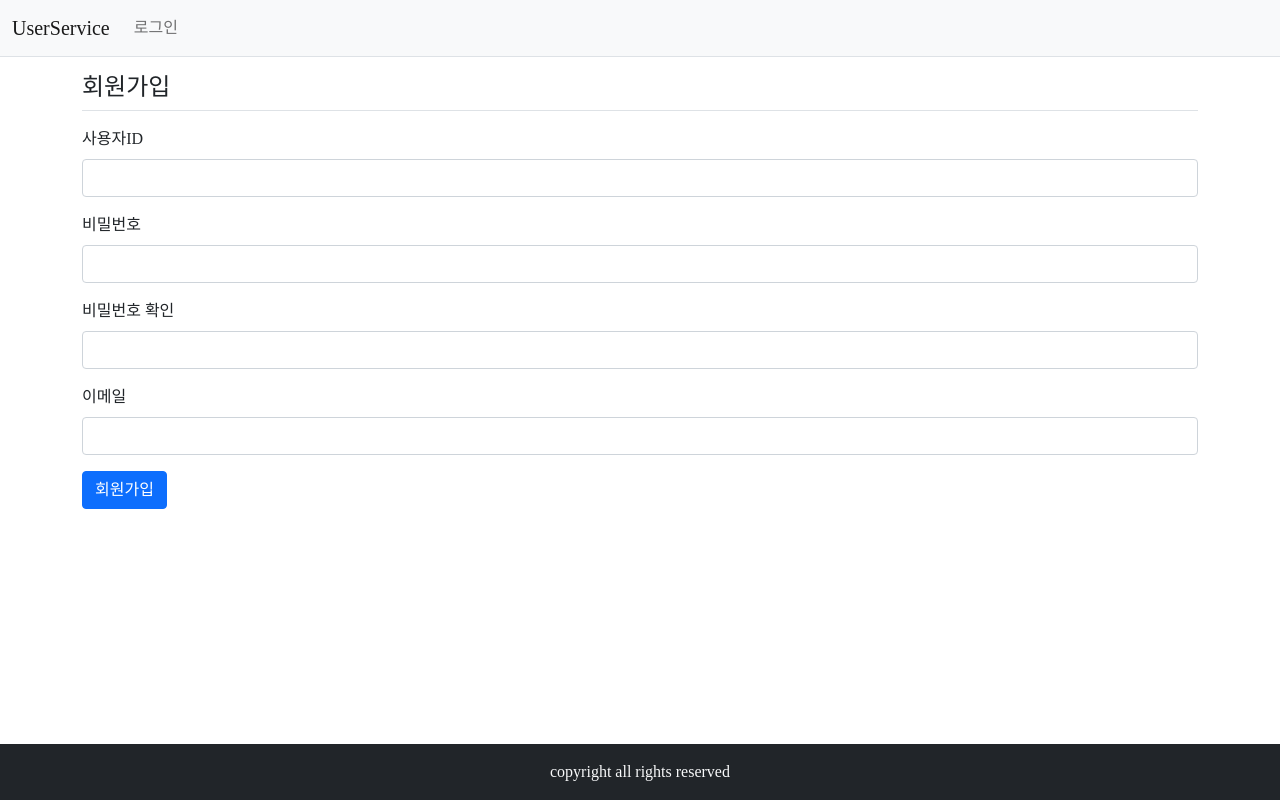
After one commit to isjmovo/oasisVeganingWeb, a Spring Boot app: page /user/signup in a window 1280 px wide. The commit adds this page. Run offline with Spring Boot 4, Linux system fonts and the light colour scheme; some of the project's set-up classes (security, data sources, template engines, error pages and the like) are left out, and stand-ins take their place; some libraries are stand-ins or nearby versions; some web fonts are replaced.

Commit message:
회원가입 폼, 처리

```diff
--- a/build.gradle
+++ b/build.gradle
@@ -34,6 +34,8 @@ dependencies {
 
 	implementation 'org.springframework.boot:spring-boot-starter-security'
 	implementation 'org.thymeleaf.extras:thymeleaf-extras-springsecurity6:3.1.1.RELEASE'
+
+	implementation 'org.springframework.boot:spring-boot-starter-validation:'
 }
 
 tasks.named('test') {
--- /dev/null
+++ b/src/main/java/com/ll/exam/UserService/user/UserController.java
@@ -0,0 +1,38 @@
+package com.ll.exam.UserService.user;
+
+import jakarta.validation.Valid;
+import lombok.RequiredArgsConstructor;
+import org.springframework.stereotype.Controller;
+import org.springframework.validation.BindingResult;
+import org.springframework.web.bind.annotation.GetMapping;
+import org.springframework.web.bind.annotation.PostMapping;
+import org.springframework.web.bind.annotation.RequestMapping;
+
+@RequiredArgsConstructor
+@Controller
+@RequestMapping("/user")
+public class UserController {
+  private final UserService userService;
+
+  @GetMapping("/signup")
+  public String signup(UserCreateForm userCreateForm) {
+    return "signup_form";
+  }
+
+  @PostMapping("/signup")
+  public String signup(@Valid UserCreateForm userCreateForm, BindingResult bindingResult) {
+    if (bindingResult.hasErrors()) {
+      return "signup_form";
+    }
+
+    if (!userCreateForm.getPassword1().equals(userCreateForm.getPassword2())) {
+      bindingResult.rejectValue("password2", "passwordInCorrect", "2개의 패스워드가 일치하지 않습니다.");
+
+      return "signup_form";
+    }
+
+    userService.create(userCreateForm.getUsername(), userCreateForm.getEmail(), userCreateForm.getPassword1());
+
+    return "redirect:/";
+  }
+}
--- /dev/null
+++ b/src/main/resources/static/style.css
@@ -0,0 +1,15 @@
+@font-face {
+    font-family: 'GmarketSansMedium';
+    src: url('https://cdn.jsdelivr.net/gh/projectnoonnu/noonfonts_2001@1.1/GmarketSansMedium.woff') format('woff');
+    font-weight: normal;
+    font-style: normal;
+}
+
+html>body {
+    font-family: 'GmarketSansMedium';
+}
+
+a {
+    color: inherit;
+    text-decoration: none;
+}
--- /dev/null
+++ b/src/main/resources/templates/form_errors.html
@@ -0,0 +1,7 @@
+<html xmlns:th="http://thymeleaf.org">
+
+<div th:fragment="formErrorsFragment" class="alert alert-danger" role="alert" th:if="${#fields.hasAnyErrors()}">
+    <div th:each="err : ${#fields.allErrors()}" th:text="${err}" />
+</div>
+
+</html>
--- /dev/null
+++ b/src/main/resources/templates/layout.html
@@ -0,0 +1,34 @@
+<!doctype html>
+<html lang="ko" xmlns:layout="http://ultraq.net.nz/thymeleaf/layout" xmlns:th="http://thymeleaf.org">
+
+<head>
+    <!-- Required meta tags -->
+    <meta charset="utf-8">
+    <meta name="viewport" content="width=device-width, initial-scale=1, shrink-to-fit=no">
+    <!-- Bootstrap CSS -->
+    <link rel="stylesheet" href="https://cdnjs.cloudflare.com/ajax/libs/bootstrap/5.0.2/css/bootstrap.min.css">
+    <!-- Bootstrap JS -->
+    <script src="https://cdnjs.cloudflare.com/ajax/libs/bootstrap/5.2.3/js/bootstrap.min.js"></script>
+    <!-- UserService CSS -->
+    <link rel="stylesheet" type="text/css" th:href="@{/style.css}">
+    <title>Hello, User!</title>
+</head>
+
+<body style="min-height:100vh;" class="d-flex flex-column">
+    <!-- 네비게이션바 -->
+    <nav th:replace="~{navbar :: navbarFragment}"></nav>
+
+    <!-- 기본 템플릿 안에 삽입될 내용 Start -->
+    <main class="flex-grow-1">
+        <th:block layout:fragment="content"></th:block>
+    </main>
+    <!-- 기본 템플릿 안에 삽입될 내용 End -->
+
+    <footer class="bg-dark text-light">
+        <div class="container py-3 d-flex justify-content-center">
+            copyright all rights reserved
+        </div>
+    </footer>
+</body>
+
+</html>
--- /dev/null
+++ b/src/main/resources/templates/navbar.html
@@ -0,0 +1,20 @@
+<html xmlns:th="http://thymeleaf.org">
+
+<nav th:fragment="navbarFragment" class="navbar navbar-expand-lg navbar-light bg-light border-bottom">
+    <div class="container-fluid">
+        <a class="navbar-brand" href="/">UserService</a>
+        <button class="navbar-toggler" type="button" data-bs-toggle="collapse" data-bs-target="#navbarSupportedContent"
+            aria-controls="navbarSupportedContent" aria-expanded="false" aria-label="Toggle navigation">
+            <span class="navbar-toggler-icon"></span>
+        </button>
+        <div class="collapse navbar-collapse" id="navbarSupportedContent">
+            <ul class="navbar-nav me-auto mb-2 mb-lg-0">
+                <li class="nav-item">
+                    <a class="nav-link" href="#">로그인</a>
+                </li>
+            </ul>
+        </div>
+    </div>
+</nav>
+
+</html>
--- /dev/null
+++ b/src/main/resources/templates/signup_form.html
@@ -0,0 +1,33 @@
+<html xmlns:layout="http://ultraq.net.nz/thymeleaf/layout" xmlns:th="http://thymeleaf.org" layout:decorate="~{layout}">
+
+<div layout:fragment="content" class="container my-3">
+    <div class="my-3 border-bottom">
+        <div>
+            <h4>회원가입</h4>
+        </div>
+    </div>
+    <form th:action="@{/user/signup}" th:object="${userCreateForm}" method="post">
+
+        <div th:replace="~{form_errors :: formErrorsFragment}"></div>
+
+        <div class="mb-3">
+            <label class="form-label">사용자ID</label>
+            <input type="text" th:field="*{username}" class="form-control">
+        </div>
+        <div class="mb-3">
+            <label class="form-label">비밀번호</label>
+            <input type="password" th:field="*{password1}" class="form-control">
+        </div>
+        <div class="mb-3">
+            <label class="form-label">비밀번호 확인</label>
+            <input type="password" th:field="*{password2}" class="form-control">
+        </div>
+        <div class="mb-3">
+            <label class="form-label">이메일</label>
+            <input type="email" th:field="*{email}" class="form-control">
+        </div>
+        <button type="submit" class="btn btn-primary">회원가입</button>
+    </form>
+</div>
+
+</html>
```
Also changed, not shown: src/main/java/com/ll/exam/UserService/SecurityConfig.java (+5 -3 lines), src/main/java/com/ll/exam/UserService/user/UserCreateForm.java (added, +25 -0 lines), src/main/resources/templates/main.html (+5 -3 lines).
